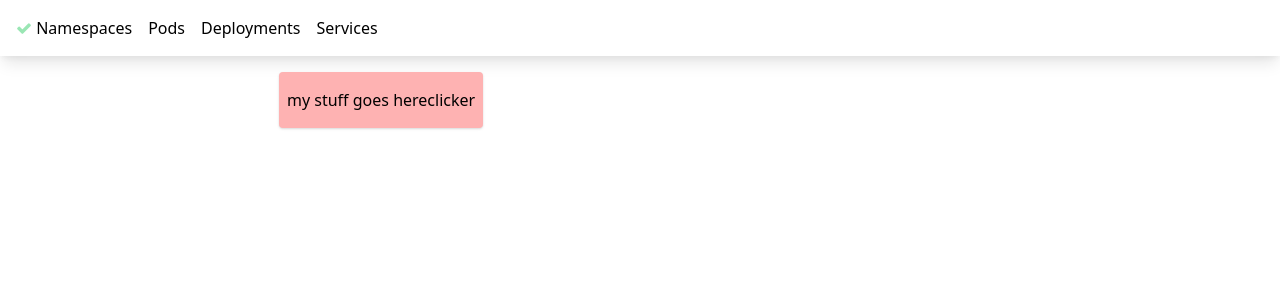
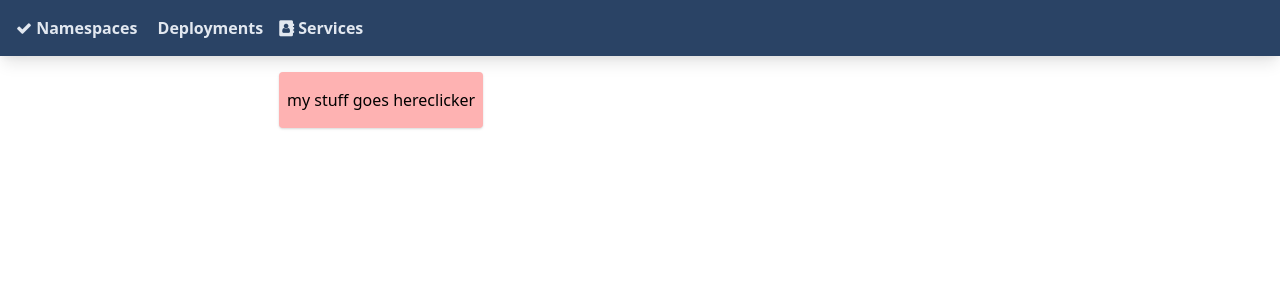
Before and after one commit to idursun/vue-tailwind, a Vue app: page / in a window 1280 px wide. Shown: the top 300 px of the page. Built offline with nearby package versions, Linux system fonts and the light colour scheme.

Commit message:
Move nav links to their own components

```diff
--- /dev/null
+++ b/src/components/MyNavLink.vue
@@ -0,0 +1,23 @@
+<template>
+  <router-link class="p-2 hover:bg-blue-700 hover:text-white hover:shadow" :to="to">
+    <i :class="classObject"></i>
+    {{prefix}}
+    <slot></slot>
+  </router-link>
+</template>
+
+<script lang="ts">
+import Vue from "vue";
+
+export default Vue.extend({
+  computed: {
+    classObject() {
+      return {
+        fa: true,
+        [`fa-${this.icon}`]: true
+      };
+    }
+  },
+  props: ["to", "icon"]
+});
+</script>
--- a/src/components/Navbar.vue
+++ b/src/components/Navbar.vue
@@ -1,17 +1,19 @@
 <template>
-  <div id="nav" class="flex items-center bg-white m-0 p-2 shadow-lg">
-    <router-link class="p-2 hover:bg-blue-100 border-gray-100 hover:shadow" to="/namespaces">
-      <i class="fa fa-check text-green-300"></i> Namespaces
-    </router-link>
-    <router-link class="p-2 hover:bg-blue-100 border-gray-100 hover:shadow" to="/pods">Pods</router-link>
-    <router-link
-      class="p-2 hover:bg-blue-100 border-gray-100 hover:shadow"
-      to="/deployments"
-    >Deployments</router-link>
-    <router-link class="p-2 hover:bg-blue-100 border-gray-100 hover:shadow" to="/services">Services</router-link>
+  <div
+    id="nav"
+    class="flex items-center m-0 p-2 bg-blue-900 text-gray-100 font-semibold hover:text-gray-300 shadow-lg"
+  >
+    <MyNavLink to="/namespaces" icon="check">Namespaces</MyNavLink>
+    <MyNavLink to="/deployments" icon="cross">Deployments</MyNavLink>
+    <MyNavLink to="/services" icon="address-book">Services</MyNavLink>
   </div>
 </template>
 
-<script>
-export default {};
+<script lang="ts">
+import Vue from "vue";
+import MyNavLink from "@/components/MyNavLink.vue";
+
+export default {
+  components: { MyNavLink }
+};
 </script>
```
